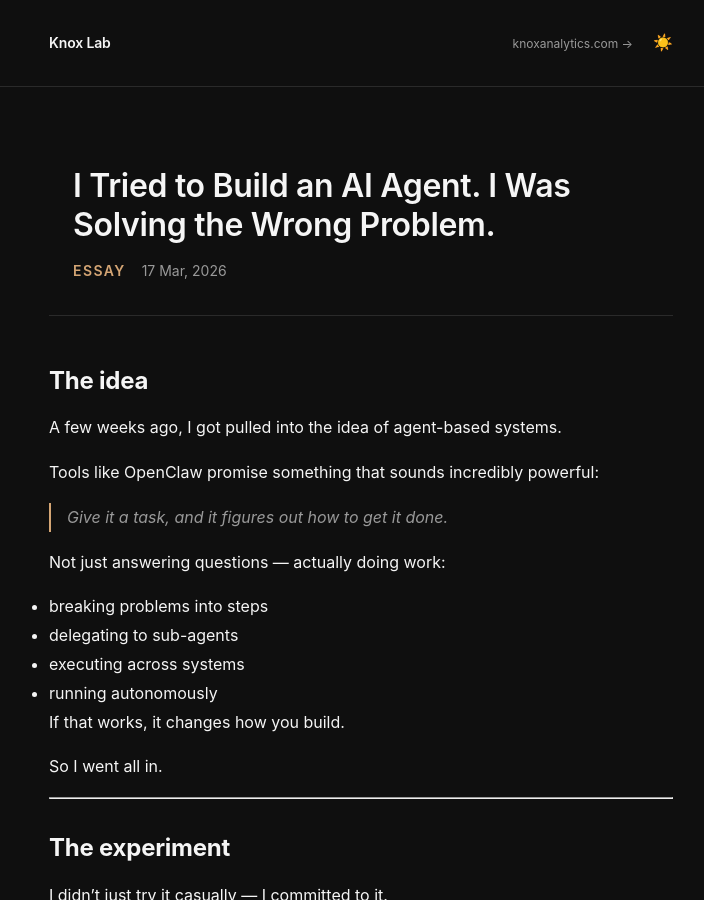
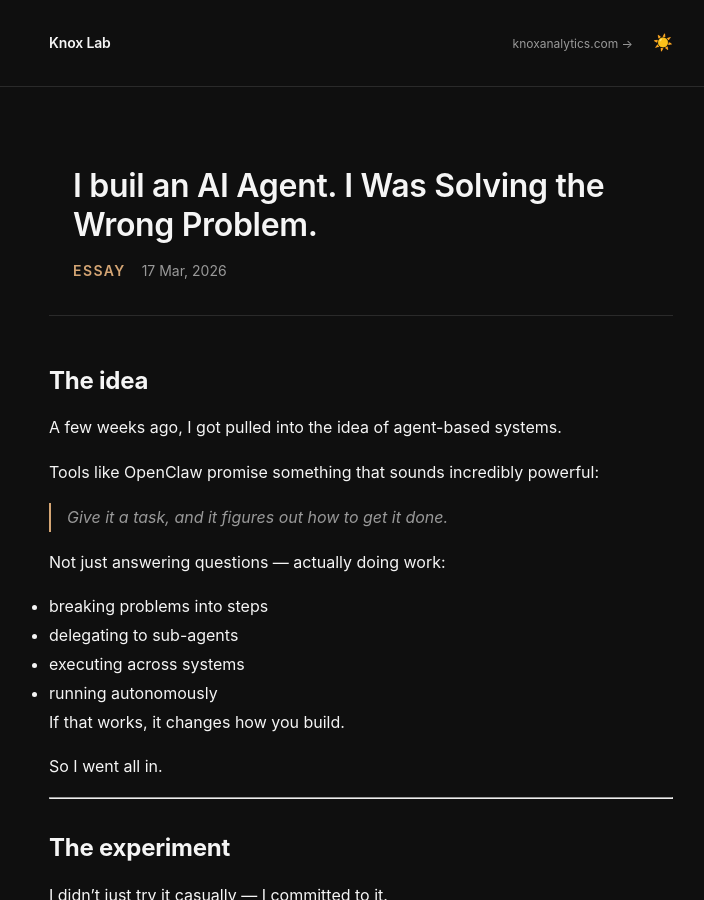
Before and after one commit to sfayka/lab, a Jekyll site: the page built from _posts/2026-03-17-from_openclaw_to_something_else.md, in a window 1280 px wide and 900 px high. Shown: the whole window, without its empty margins (279-983 px from the left). Built offline with Jekyll 4.4.1, drawn with Linux system fonts in a browser that asks for light colours.

Commit message:
Updating article

```diff
--- a/_posts/2026-03-17-from_openclaw_to_something_else.md
+++ b/_posts/2026-03-17-from_openclaw_to_something_else.md
@@ -1,10 +1,19 @@
 ---
 layout: post
-title: "I Tried to Build an AI Agent. I Was Solving the Wrong Problem."
+title: I buil an AI Agent. I Was Solving the Wrong Problem.
 date: 2026-03-17
-categories: [lab, ai, automation]
-tags: [openclaw, codex, ai-agents, workflows, productivity]
+categories:
+   - lab
+   - ai
+   - automation
+tags:
+   - openclaw
+   - codex
+   - ai-agents
+   - workflows
+   - productivity
 published: true
+slug: buil-ai-agent-solving-wrong-problem
 ---
 
 ## The idea
@@ -16,6 +25,7 @@ Tools like OpenClaw promise something that sounds incredibly powerful:
 > Give it a task, and it figures out how to get it done.
 
 Not just answering questions — actually doing work:
+
 - breaking problems into steps
 - delegating to sub-agents
 - executing across systems
@@ -32,12 +42,14 @@ So I went all in.
 I didn’t just try it casually — I committed to it.
 
 I built:
+
 - a task harness
 - a queue system with prioritization
 - structured prompts for delegation
 - retries and execution loops
 
 I used ChatGPT and Codex heavily to:
+
 - debug failures
 - improve prompts
 - refine execution
@@ -45,6 +57,7 @@ I used ChatGPT and Codex heavily to:
 And for a while, it *felt* like it was working.
 
 It could:
+
 - complete simple tasks
 - chain a few steps together
 - call tools and return results
@@ -82,6 +95,7 @@ It was:
 My first instinct was that I was doing something wrong.
 
 Maybe:
+
 - my prompts weren’t good enough
 - I needed better task breakdown
 - I needed more structure
@@ -153,6 +167,7 @@ I moved to:
 ## The new system
 
 What I use now is much simpler:
+
 - ChatGPT → thinking / planning
 - Linear → task system
 - Codex → execution
@@ -223,6 +238,7 @@ This isn’t a knock on OpenClaw.
 It *is* useful.
 
 It works well for:
+
 - scheduled tasks
 - simple automation
 - recurring summaries
@@ -246,6 +262,7 @@ It was about architecture.
 > start with structure
 
 If you don’t have:
+
 - a task model
 - clear execution boundaries
 - observable state
```
